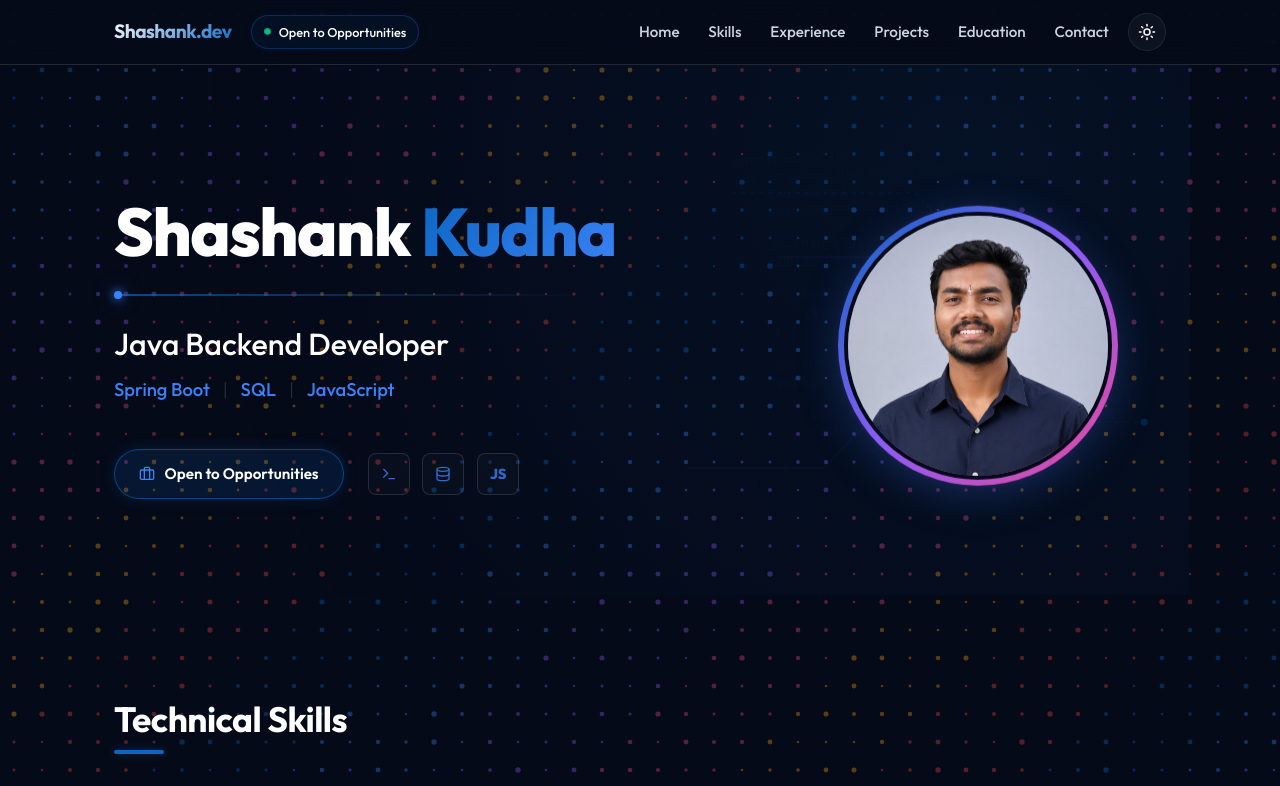
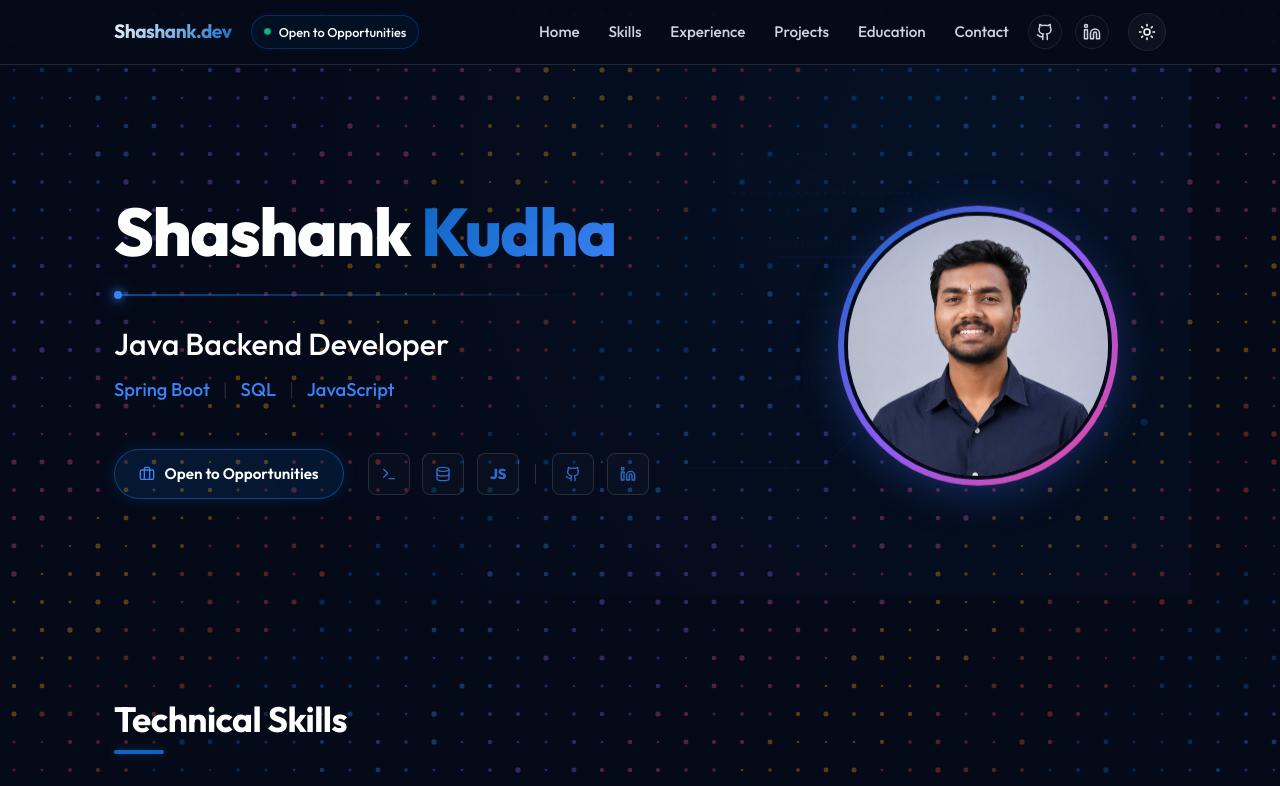
Before and after one commit to ashrithBalaji456/Shashank_Portfolio, a React (Vite) app: page / in a window 1280 px wide. Shown: the top 786 px of the page. Built offline with nearby package versions, Linux system fonts and the light colour scheme.

Commit message:
feat: add GitHub and LinkedIn profile links in header, Hero section, and mobile menu

```diff
--- a/src/App.css
+++ b/src/App.css
@@ -91,9 +91,43 @@ body.light-theme .nav-status-badge {
   }
 }
 
+.nav-social-link {
+  display: flex;
+  align-items: center;
+  justify-content: center;
+  width: 34px;
+  height: 34px;
+  border-radius: 50%;
+  border: 1px solid rgba(255, 255, 255, 0.08);
+  background: rgba(255, 255, 255, 0.02);
+  color: var(--text-secondary);
+  transition: all 0.3s ease;
+}
+
+.nav-social-link:hover {
+  background: rgba(10, 102, 194, 0.12);
+  border-color: var(--primary);
+  color: #ffffff;
+  transform: translateY(-2px);
+}
+
+body.light-theme .nav-social-link {
+  border-color: rgba(15, 23, 42, 0.08);
+  background: rgba(0, 0, 0, 0.02);
+  color: var(--text-secondary);
+}
+
+body.light-theme .nav-social-link:hover {
+  background: rgba(10, 102, 194, 0.08);
+  color: var(--primary);
+}
+
 @media (max-width: 768px) {
   .nav-status-badge {
     display: none;
+  }
+  .nav-socials-desktop {
+    display: none !important;
   }
 }
 
--- a/src/App.jsx
+++ b/src/App.jsx
@@ -221,6 +221,15 @@ function App() {
               <li><a href="#contact" className="nav-link">Contact</a></li>
             </ul>
 
+            <div className="nav-socials-desktop" style={{ display: 'flex', alignItems: 'center', gap: '0.8rem' }}>
+              <a href="https://github.com/Shashank51-code" target="_blank" rel="noopener noreferrer" className="nav-social-link" title="GitHub Profile">
+                <Github size={18} />
+              </a>
+              <a href="https://www.linkedin.com/in/shashank-kudha-5ba284252/" target="_blank" rel="noopener noreferrer" className="nav-social-link" title="LinkedIn Profile">
+                <Linkedin size={18} />
+              </a>
+            </div>
+
             {/* Theme Toggle Button */}
             <button onClick={toggleTheme} className="theme-toggle-btn" aria-label="Toggle Theme">
               {theme === 'dark' ? <Sun size={18} /> : <Moon size={18} />}
@@ -257,6 +266,21 @@ function App() {
               <li><a href="#education" className="nav-link" onClick={closeMobileMenu}>Education</a></li>
               <li><a href="#contact" className="nav-link" onClick={closeMobileMenu}>Contact</a></li>
             </ul>
+            <div style={{
+              display: 'flex',
+              justifyContent: 'center',
+              gap: '1.5rem',
+              marginTop: '1.5rem',
+              paddingTop: '1.2rem',
+              borderTop: '1px solid var(--border-color)'
+            }}>
+              <a href="https://github.com/Shashank51-code" target="_blank" rel="noopener noreferrer" className="nav-social-link" onClick={closeMobileMenu}>
+                <Github size={20} />
+              </a>
+              <a href="https://www.linkedin.com/in/shashank-kudha-5ba284252/" target="_blank" rel="noopener noreferrer" className="nav-social-link" onClick={closeMobileMenu}>
+                <Linkedin size={20} />
+              </a>
+            </div>
           </div>
         )}
       </nav>
@@ -324,7 +348,7 @@ public class UserController {
               <span>Open to Opportunities</span>
             </a>
 
-            <div className="tech-icon-boxes">
+            <div className="tech-icon-boxes" style={{ display: 'flex', alignItems: 'center', gap: '0.8rem' }}>
               <div className="tech-icon-box" title="Java Console / Terminal">
                 <Terminal size={16} />
               </div>
@@ -334,6 +358,13 @@ public class UserController {
               <div className="tech-icon-box" title="JavaScript">
                 <span className="js-icon-text">JS</span>
               </div>
+              <div style={{ width: '1px', height: '20px', background: 'rgba(255,255,255,0.15)', margin: '0 0.2rem' }}></div>
+              <a href="https://github.com/Shashank51-code" target="_blank" rel="noopener noreferrer" className="tech-icon-box" title="GitHub Profile">
+                <Github size={16} />
+              </a>
+              <a href="https://www.linkedin.com/in/shashank-kudha-5ba284252/" target="_blank" rel="noopener noreferrer" className="tech-icon-box" title="LinkedIn Profile">
+                <Linkedin size={16} />
+              </a>
             </div>
           </div>
         </div>
```
